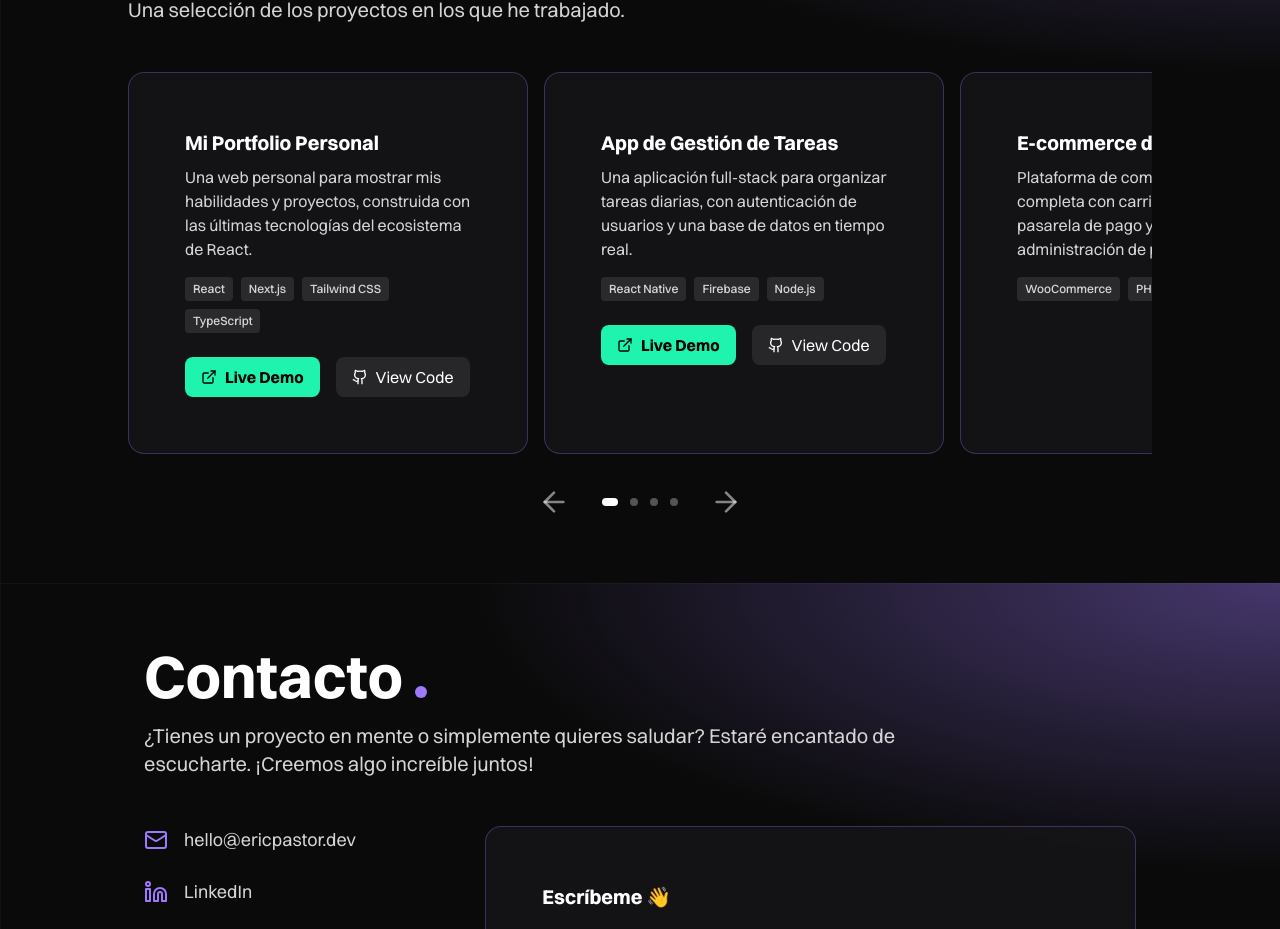
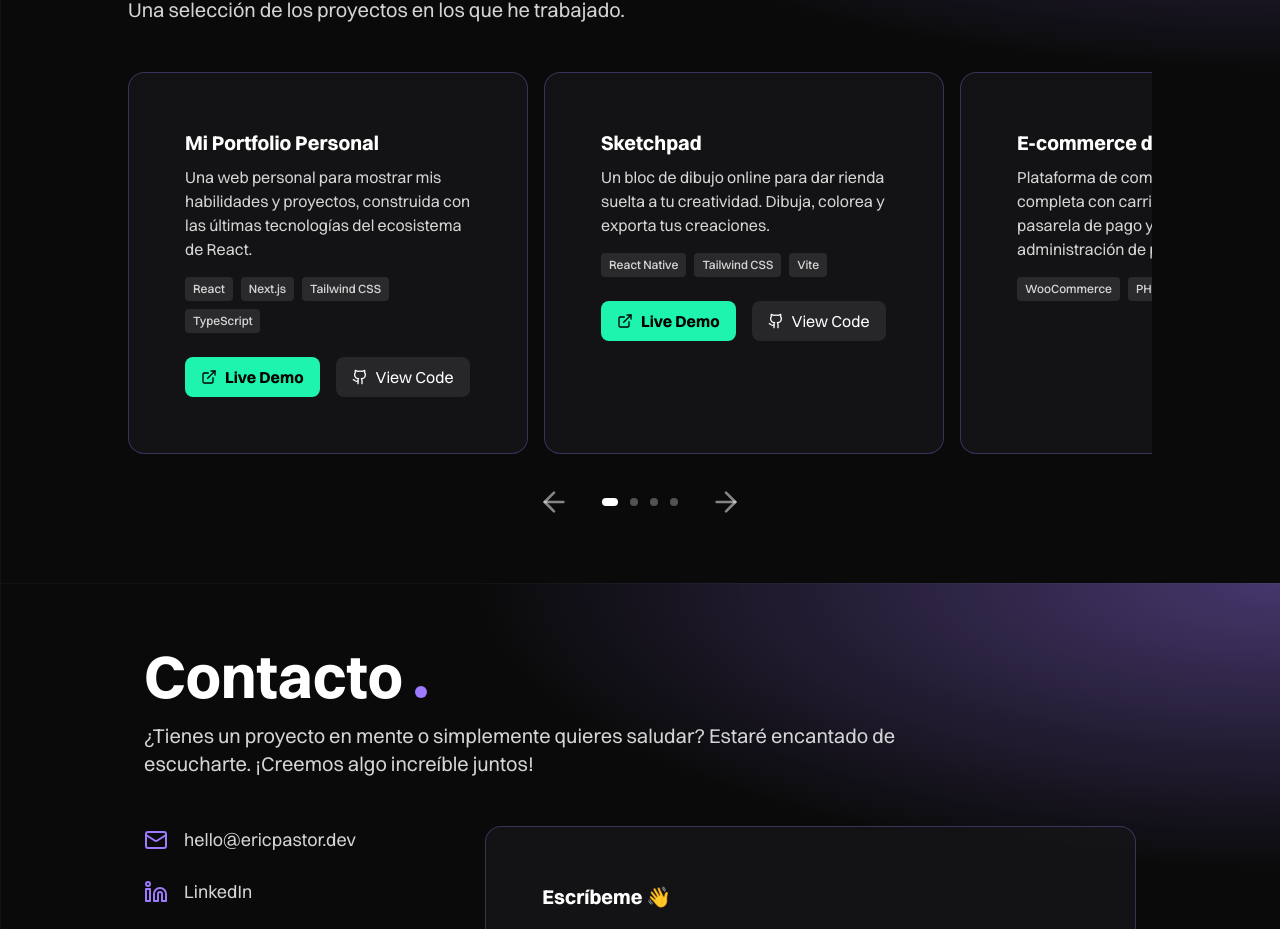
Before and after one commit to ericpastorm/mi-portfolio, a Next.js app: page / in a window 1280 px wide. Shown: the part 1817-2746 px from the top of the page. Built offline with nearby package versions, Linux system fonts and the light colour scheme; no server answers.

Commit message:
Added new projects

```diff
--- a/data/projects.ts
+++ b/data/projects.ts
@@ -14,14 +14,14 @@ export const projectsData: ProjectType[] = [
     description: "Una web personal para mostrar mis habilidades y proyectos, construida con las últimas tecnologías del ecosistema de React.",
     tags: ["React", "Next.js", "Tailwind CSS", "TypeScript"],
     demoUrl: "#",
-    codeUrl: "https://github.com/epastorm",
+    codeUrl: "https://github.com/ericpastorm/mi-portfolio",
   },
   {
-    title: "App de Gestión de Tareas",
-    description: "Una aplicación full-stack para organizar tareas diarias, con autenticación de usuarios y una base de datos en tiempo real.",
-    tags: ["React Native", "Firebase", "Node.js"],
-    demoUrl: "#",
-    codeUrl: "#",
+    title: "Sketchpad",
+    description: "Un bloc de dibujo online para dar rienda suelta a tu creatividad. Dibuja, colorea y exporta tus creaciones.",
+    tags: ["React Native", "Tailwind CSS", "Vite"],
+    demoUrl: "https://ericpastorm.github.io/sketchpad/",
+    codeUrl: "https://github.com/ericpastorm/sketchpad",
   },
   {
     title: "E-commerce de Ropa",
```
